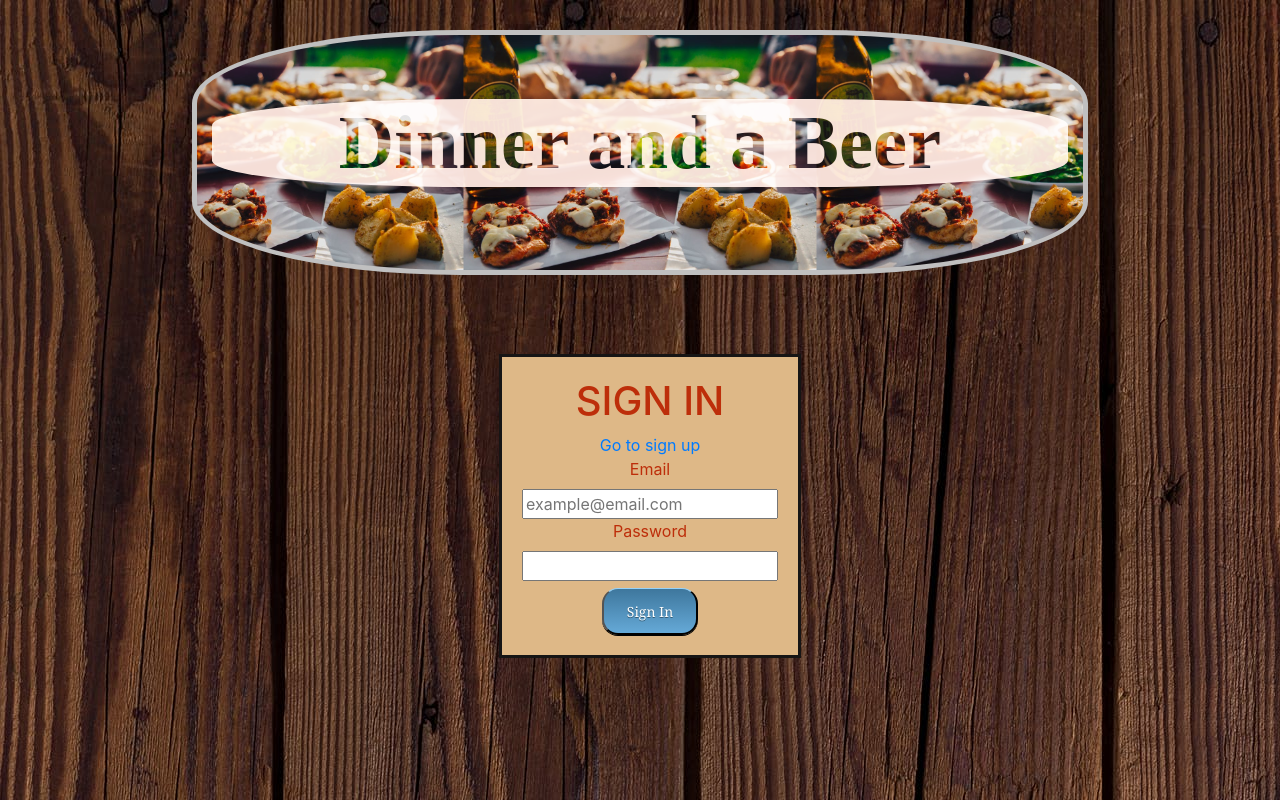
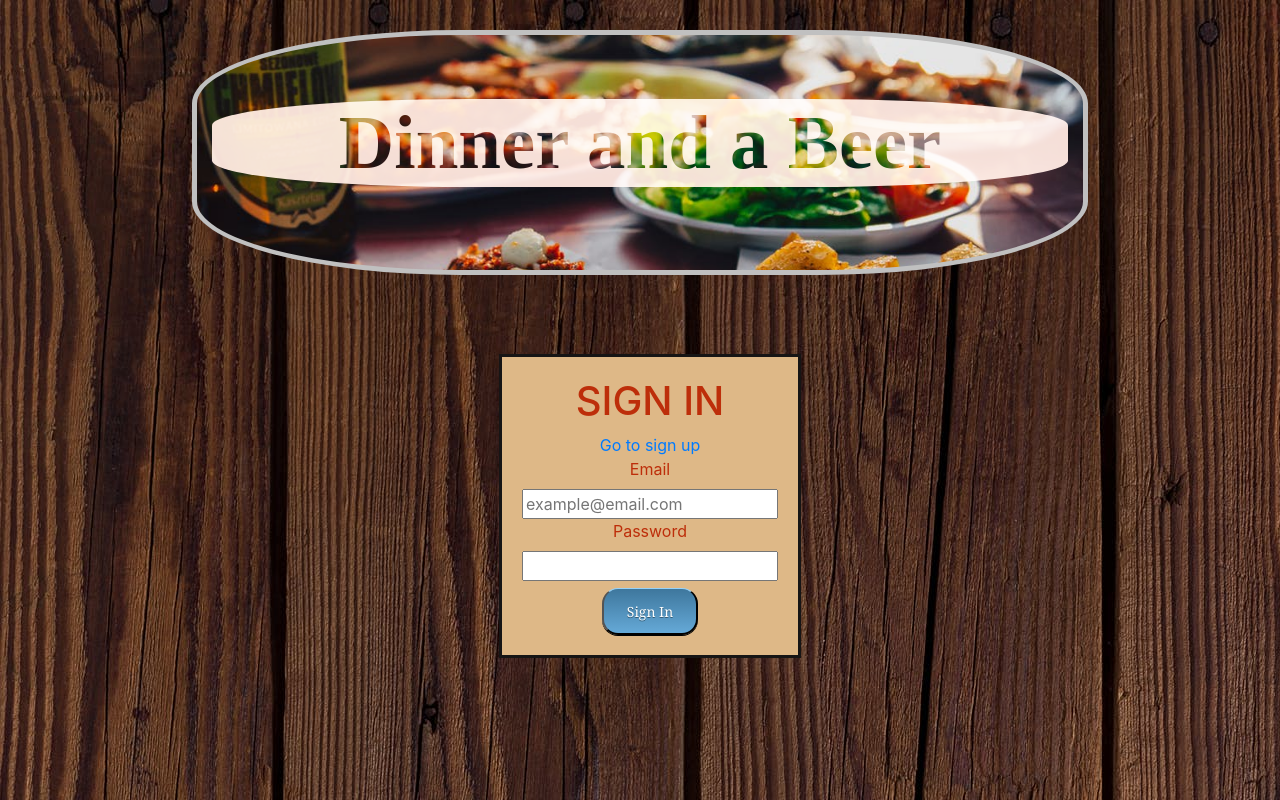
Before and after one commit to aweber55/FinalProject, a React (Create React App) app in the folder client/: page / in a window 1280 px wide. Built offline with nearby package versions, Linux system fonts and the light colour scheme; no server answers.

Commit message:
jumbotron

```diff
--- a/client/src/App.css
+++ b/client/src/App.css
@@ -36,10 +36,19 @@
   border-radius: 30%;
   border: silver solid 5px;
   height: 245px;
+  background: url(images/bg.jpg) no-repeat center center fixed;
+  -webkit-background-size: cover;
+  -moz-background-size: cover;
+  -o-background-size: cover;
+  background-size: cover;
 } */
 .jumbotron {
   background: url("../src/images/food_paring.jpg") center;
-    background-size: contain;
+  -webkit-background-size: cover;
+  -moz-background-size: cover;
+  -o-background-size: cover;
+  background-size: cover;
+    /* background-size: contain; */
     margin: auto;
     margin-top: 30px;
     margin-bottom: 20px;
```
